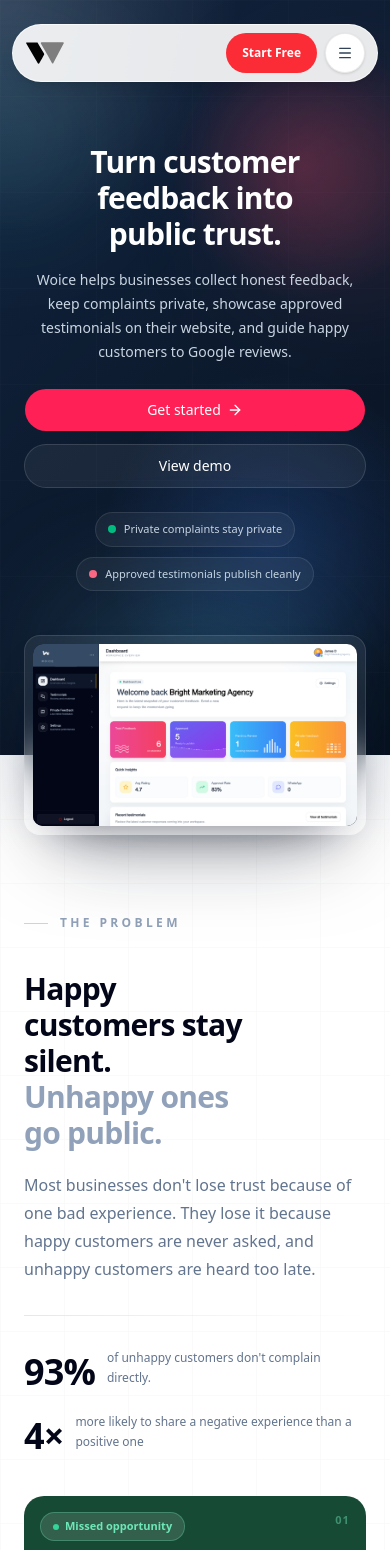
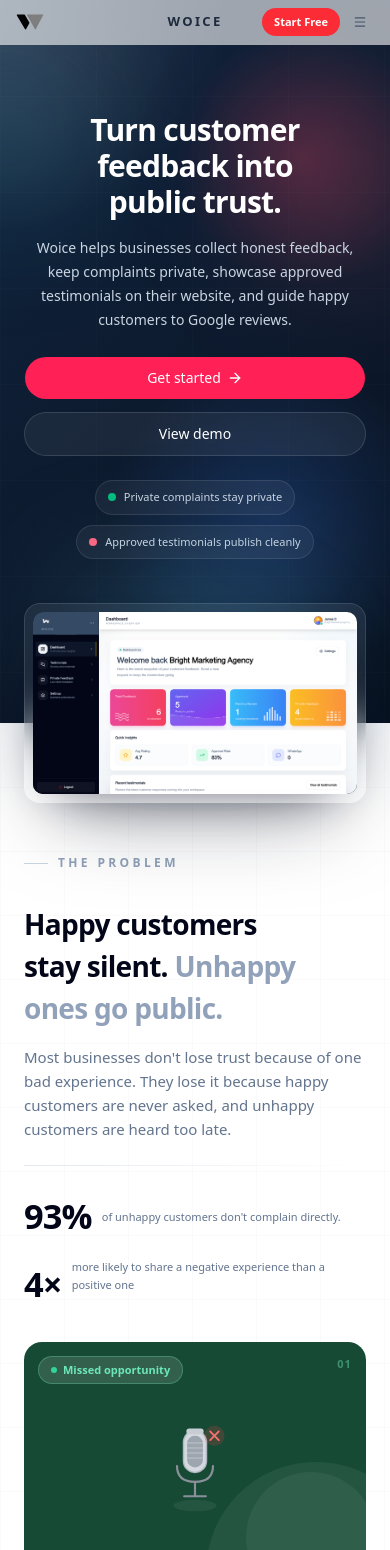
Before and after one commit to MidhunMohan210/woice_home, a Next.js app: page / in a window 390 px wide. Shown: the top 1550 px of the page. Built offline with nearby package versions, Linux system fonts and the light colour scheme.

Commit message:
navbar make sutiable for small screens also

```diff
--- a/src/components/landing/HeroSection.jsx
+++ b/src/components/landing/HeroSection.jsx
@@ -6,7 +6,7 @@
 
 export default function HeroSection() {
   return (
-    <section className="relative bg-[#0d1b2f] pt-36 sm:pt-44 lg:pt-56">
+    <section className="relative bg-[#0d1b2f] pt-28 sm:pt-32 lg:pt-56">
 
       {/* Overflow-hidden wrapper ONLY for backgrounds/blobs */}
       <div className="absolute inset-0 overflow-hidden">
--- a/src/components/landing/Navbar.jsx
+++ b/src/components/landing/Navbar.jsx
@@ -38,7 +38,7 @@
     };
 
     const handleResize = () => {
-      if (window.innerWidth >= 1024) {
+      if (window.innerWidth >= 768) {
         setIsMobileMenuOpen(false);
       }
     };
@@ -54,32 +54,125 @@
   }, []);
 
   return (
-    <header className="fixed inset-x-0 top-0 z-50 px-3 pt-3 sm:px-6 sm:pt-4 lg:px-8 mt-3">
+    <>
+      {/* ── MOBILE: compact Apple-style navbar (< md) ── */}
+      <header
+        className={[
+          "fixed inset-x-0 top-0 z-50 w-full md:hidden",
+          "transition-[background-color,border-color] duration-300",
+          isScrolled
+            ? "border-b border-slate-200/60 bg-white/80 backdrop-blur-xl"
+            : "border-b border-transparent bg-white/60 backdrop-blur-md",
+        ].join(" ")}
+      >
+        {/* 44px tall bar — Apple's standard touch target height */}
+        <div className="relative flex h-11 items-center justify-between px-4">
+          {/* Left: logo mark */}
+          <Link href="/" className="flex items-center text-slate-950">
+            <Image src={logo} alt="WOICE" className="h-7 w-7" />
+          </Link>
+
+          {/* Center: wordmark absolutely centred */}
+          <span className="pointer-events-none absolute inset-x-0 flex justify-center">
+            <span className="text-[13px] font-semibold tracking-[0.18em] text-slate-800">
+              WOICE
+            </span>
+          </span>
+
+          {/* Right: CTA + hamburger */}
+          <div className="flex items-center gap-1.5">
+            <Link
+              href="#pricing"
+              className="inline-flex h-7 items-center justify-center rounded-full bg-red-500 px-3 text-[11px] font-semibold text-white transition-all duration-200 hover:bg-red-600 active:scale-95"
+            >
+              Start Free
+            </Link>
+
+            <button
+              type="button"
+              aria-expanded={isMobileMenuOpen}
+              aria-label={isMobileMenuOpen ? "Close menu" : "Open menu"}
+              onClick={() => setIsMobileMenuOpen((open) => !open)}
+              className="inline-flex h-7 w-7 items-center justify-center rounded-full text-slate-600 transition-all duration-200 hover:bg-slate-100"
+            >
+              <span
+                className={[
+                  "flex items-center justify-center transition-transform duration-300 ease-out",
+                  isMobileMenuOpen ? "rotate-90 scale-110" : "rotate-0 scale-100",
+                ].join(" ")}
+              >
+                {isMobileMenuOpen ? <X className="size-[14px]" /> : <Menu className="size-[14px]" />}
+              </span>
+            </button>
+          </div>
+        </div>
+
+        {/* Dropdown menu — full-width divider list */}
+        <div
+          className={[
+            "overflow-hidden bg-white/92 backdrop-blur-xl",
+            "transition-[max-height,opacity] duration-300 ease-[cubic-bezier(0.22,1,0.36,1)]",
+            isMobileMenuOpen ? "max-h-64 opacity-100" : "max-h-0 opacity-0",
+          ].join(" ")}
+        >
+          <nav className="grid divide-y divide-slate-100/80">
+            {navItems.map((item, index) => (
+              <NavLink
+                key={item.href}
+                href={item.href}
+                onClick={() => setIsMobileMenuOpen(false)}
+                className={[
+                  "px-5 py-3 text-[13px] tracking-[0.1em] text-slate-700 hover:bg-slate-50/80",
+                  "transition-[transform,opacity,background-color] duration-300 ease-out",
+                  isMobileMenuOpen ? "translate-y-0 opacity-100" : "translate-y-2 opacity-0",
+                ].join(" ")}
+                style={{
+                  transitionDelay: isMobileMenuOpen
+                    ? `${index * 40}ms`
+                    : `${(navItems.length - index - 1) * 30}ms`,
+                }}
+              >
+                {item.label}
+              </NavLink>
+            ))}
+          </nav>
+        </div>
+      </header>
+
+      {/* ── DESKTOP / TABLET: floating navbar (≥ md) ── */}
+      <header className="fixed inset-x-0 top-0 z-50 hidden px-8 pt-6 md:block lg:px-6 lg:pt-8">
         <div
           className={[
             "mx-auto grid items-center rounded-full py-2",
-          "max-w-[860px] grid-cols-[auto_1fr_auto] gap-3 px-3 sm:px-4 sm:pl-5",
+            "max-w-[860px] grid-cols-[auto_1fr_auto] gap-3 px-4 pl-5",
+            "lg:max-w-[760px] lg:gap-2.5 lg:px-3.5 lg:py-1.5 lg:pl-4",
             "border border-white/70 bg-white/90 shadow-[0_22px_55px_-30px_rgba(15,23,42,0.35)] backdrop-blur-xl",
             "transition-[transform,box-shadow,background-color,border-color,padding,max-width] duration-300 ease-out",
             isScrolled
-            ? "-translate-y-1 scale-[0.985] border-white bg-white/92 px-3 shadow-lg sm:px-4"
+              ? "-translate-y-1 scale-[0.985] border-white bg-white/92 px-4 shadow-lg"
               : "translate-y-0 shadow-lg",
           ].join(" ")}
         >
-        <Link href="/" className="flex items-center gap-3 text-slate-950">
-          <Image src={logo} alt="WOICE" className="h-10 w-10" />
+          <Link href="/" className="flex items-center gap-3 text-slate-950 lg:gap-2.5">
+            <Image src={logo} alt="WOICE" className="h-10 w-10 lg:h-8 lg:w-8" />
           </Link>
 
           <div className="flex min-w-0 justify-center">
             <nav
               className={[
-              "hidden items-center justify-center gap-7 whitespace-nowrap text-slate-600 lg:flex",
+                "flex items-center justify-center whitespace-nowrap text-slate-600",
                 "transition-[gap,transform,opacity] duration-300 ease-out",
-              isScrolled ? "gap-6 -translate-y-0.5 opacity-100" : "gap-7 opacity-100",
+                isScrolled
+                  ? "gap-6 -translate-y-0.5 opacity-100 lg:gap-5"
+                  : "gap-7 opacity-100 lg:gap-6",
               ].join(" ")}
             >
               {navItems.map((item) => (
-              <NavLink key={item.href} href={item.href}>
+                <NavLink
+                  key={item.href}
+                  href={item.href}
+                  className="lg:text-[13px] lg:tracking-[0.12em]"
+                >
                   {item.label}
                 </NavLink>
               ))}
@@ -90,66 +183,15 @@
             <Link
               href="#pricing"
               className={[
-              "inline-flex items-center justify-center rounded-full bg-red-500 px-4 text-xs font-semibold text-white transition-all duration-300 hover:-translate-y-0.5 hover:bg-red-600 sm:px-6 sm:text-sm",
-              isScrolled
-                ? "h-10 sm:h-10 sm:px-5"
-                : "h-10 sm:h-12",
+                "inline-flex items-center justify-center rounded-full bg-red-500 px-6 text-sm font-semibold text-white transition-all duration-300 hover:-translate-y-0.5 hover:bg-red-600",
+                isScrolled ? "h-10 px-5 lg:h-9 lg:px-4" : "h-12 lg:h-10 lg:px-5",
               ].join(" ")}
             >
               Start Free
             </Link>
-
-          <button
-            type="button"
-            aria-expanded={isMobileMenuOpen}
-            aria-label={isMobileMenuOpen ? "Close navigation menu" : "Open navigation menu"}
-            onClick={() => setIsMobileMenuOpen((open) => !open)}
-            className="inline-flex h-10 w-10 items-center justify-center rounded-full border border-black/8 bg-white text-slate-700 shadow-sm transition-all duration-300 hover:-translate-y-0.5 hover:bg-slate-50 lg:hidden"
-          >
-            <span
-              className={[
-                "flex items-center justify-center transition-transform duration-300 ease-out",
-                isMobileMenuOpen ? "rotate-90 scale-110" : "rotate-0 scale-100",
-              ].join(" ")}
-            >
-              {isMobileMenuOpen ? <X className="size-4" /> : <Menu className="size-4" />}
-            </span>
-          </button>
           </div>
         </div>
-
-      <div
-        className={[
-          "origin-top mx-auto mt-3 max-w-[860px] overflow-hidden rounded-[28px] border border-white/70 bg-white/92 shadow-[0_24px_70px_-36px_rgba(15,23,42,0.38)] backdrop-blur-xl transition-[max-height,opacity,transform] duration-400 ease-[cubic-bezier(0.22,1,0.36,1)] lg:hidden",
-          isMobileMenuOpen
-            ? "pointer-events-auto max-h-80 translate-y-0 scale-100 opacity-100"
-            : "pointer-events-none max-h-0 -translate-y-3 scale-[0.97] opacity-0",
-        ].join(" ")}
-      >
-        <nav className="grid gap-1 p-3">
-          {navItems.map((item, index) => (
-            <NavLink
-              key={item.href}
-              href={item.href}
-              onClick={() => setIsMobileMenuOpen(false)}
-              className={[
-                "rounded-2xl px-4 py-3 text-left text-sm tracking-[0.12em] hover:bg-slate-100",
-                "transition-[transform,opacity,background-color] duration-300 ease-out",
-                isMobileMenuOpen
-                  ? "translate-y-0 opacity-100"
-                  : "translate-y-2 opacity-0",
-              ].join(" ")}
-              style={{
-                transitionDelay: isMobileMenuOpen
-                  ? `${index * 45}ms`
-                  : `${(navItems.length - index - 1) * 35}ms`,
-              }}
-            >
-              {item.label}
-            </NavLink>
-          ))}
-        </nav>
-      </div>
       </header>
+    </>
   );
 }
--- a/src/components/landing/ProblemSection.jsx
+++ b/src/components/landing/ProblemSection.jsx
@@ -301,52 +301,52 @@
   return (
     <section
       id="features"
-      className="relative bg-white pb-16 pt-[160px] sm:pb-24 sm:pt-[200px] lg:pb-40 lg:pt-[300px]"
+      className="relative bg-white pb-12 pt-[132px] sm:pb-24 sm:pt-[200px] lg:pb-40 lg:pt-[300px]"
     >
       <div className="pointer-events-none absolute inset-0 opacity-[0.025] [background-image:linear-gradient(rgba(0,0,0,0.8)_1px,transparent_1px),linear-gradient(90deg,rgba(0,0,0,0.8)_1px,transparent_1px)] [background-size:64px_64px]" />
       <div className="pointer-events-none absolute inset-x-0 top-0 h-24 bg-gradient-to-b from-slate-100/60 to-transparent sm:h-32 lg:h-40" />
 
       <div className="section-shell relative mx-auto max-w-7xl px-5 sm:px-6 lg:px-8">
-        <div className="mb-10 flex items-center gap-3 sm:mb-14 sm:gap-4 lg:mb-20">
+        <div className="mb-8 flex items-center gap-2.5 sm:mb-14 sm:gap-4 lg:mb-20">
           <div className="h-px w-6 bg-slate-300 sm:w-8" />
           <span className="text-xs font-semibold uppercase tracking-[0.28em] text-slate-400">
             The Problem
           </span>
         </div>
 
-        <div className="grid items-start gap-10 sm:gap-12 lg:grid-cols-[1fr_1.15fr] lg:gap-20 xl:gap-28">
+        <div className="grid items-start gap-8 sm:gap-12 lg:grid-cols-[1fr_1.15fr] lg:gap-20 xl:gap-28">
           {/* Left sticky copy */}
           <div className="lg:sticky lg:top-28">
-            <h2 className="max-w-[13ch] text-3xl font-semibold tracking-tight text-slate-950 sm:text-4xl lg:text-[3.2rem] lg:leading-[1.08]">
+            <h2 className="max-w-[17ch] text-[1.75rem] font-semibold tracking-tight text-slate-950 sm:text-4xl lg:text-[3.2rem] lg:leading-[1.08]">
               Happy customers stay silent.{" "}
               <em className="not-italic text-slate-400">
                 Unhappy ones go public.
               </em>
             </h2>
 
-            <p className="mt-5 max-w-md text-base leading-7 text-slate-500 sm:mt-6 sm:text-lg sm:leading-8">
+            <p className="mt-4 max-w-md text-[15px] leading-6 text-slate-500 sm:mt-6 sm:text-lg sm:leading-8">
               Most businesses don&apos;t lose trust because of one bad
               experience. They lose it because happy customers are never asked,
               and unhappy customers are heard too late.
             </p>
 
-            <div className="my-8 h-px w-full max-w-md bg-gradient-to-r from-slate-200 to-transparent sm:my-10" />
+            <div className="my-6 h-px w-full max-w-md bg-gradient-to-r from-slate-200 to-transparent sm:my-10" />
 
-            <div className="grid max-w-md gap-5 sm:gap-6">
-              <div className="flex items-end gap-3 sm:gap-4">
-                <span className="text-4xl font-semibold tracking-tight text-slate-950 sm:text-5xl">
+            <div className="grid max-w-md gap-4 sm:gap-6">
+              <div className="flex items-end gap-2.5 sm:gap-4">
+                <span className="text-[2.15rem] font-semibold tracking-tight text-slate-950 sm:text-5xl">
                   93%
                 </span>
-                <p className="mb-1 text-xs leading-5 text-slate-500 sm:text-sm">
+                <p className="mb-4 md:mb-2  text-[11px] leading-4.5 text-slate-500 sm:text-sm">
                   of unhappy customers don&apos;t complain directly.
                 </p>
               </div>
 
-              <div className="flex items-end gap-3 sm:gap-4">
-                <span className="text-4xl font-semibold tracking-tight text-slate-950 sm:text-5xl">
+              <div className="flex items-end gap-2.5 sm:gap-4">
+                <span className="text-[2.15rem] font-semibold tracking-tight text-slate-950 sm:text-5xl">
                   4×
                 </span>
-                <p className="mb-1 text-xs leading-5 text-slate-500 sm:text-sm">
+                <p className="mb-4 md:mb-2  text-[11px] leading-4.5 text-slate-500 sm:text-sm">
                   more likely to share a negative experience than a positive one
                 </p>
               </div>
@@ -354,10 +354,10 @@
           </div>
 
           {/* Right card grid */}
-          <div className="grid grid-cols-1 gap-3 sm:grid-cols-2">
+          <div className="grid grid-cols-1 gap-2.5 sm:grid-cols-2 sm:gap-3">
             {/* Card 1 — Silent happy customers */}
             <div
-              className={`${cardHoverClass} min-h-[280px] rounded-[20px] p-4 sm:row-span-2 sm:min-h-0 sm:rounded-[22px] sm:p-5 lg:p-[22px]`}
+              className={`${cardHoverClass} min-h-[248px] rounded-[18px] p-3.5 sm:row-span-2 sm:min-h-0 sm:rounded-[22px] sm:p-5 lg:p-[22px]`}
               style={{
                 background: "#164A35",
                 position: "relative",
@@ -396,7 +396,7 @@
               </div>
 
               <div
-                className="py-4 sm:py-5"
+                className="py-3 sm:py-5"
                 style={{
                   flex: 1,
                   display: "flex",
@@ -404,7 +404,7 @@
                   justifyContent: "center",
                 }}
               >
-                <div className="scale-[0.82] sm:scale-90 lg:scale-100">
+                <div className="scale-[0.72] sm:scale-90 lg:scale-100">
                   <MicIllustration />
                 </div>
               </div>
@@ -438,7 +438,7 @@
             {/* Card 2 — Public complaints */}
             {/* Card 2 — Public complaints */}
             <div
-              className={`${cardHoverClass} min-h-[160px] rounded-[20px] p-4 sm:min-h-[180px] sm:rounded-[22px] sm:p-5 lg:p-[22px]`}
+              className={`${cardHoverClass} min-h-[144px] rounded-[18px] p-3.5 sm:min-h-[180px] sm:rounded-[22px] sm:p-5 lg:p-[22px]`}
               style={{
                 background: "#8B3A3A",
                 position: "relative",
@@ -516,11 +516,11 @@
               </div>
 
               <div
-                className="scale-[0.78] sm:scale-90 lg:scale-100"
+                className="scale-[0.68] sm:scale-90 lg:scale-100"
                 style={{
                   position: "absolute",
-                  right: 8,
-                  bottom: 6,
+                  right: 2,
+                  bottom: 0,
                   opacity: 0.65,
                   zIndex: 1,
                   pointerEvents: "none",
@@ -533,7 +533,7 @@
             {/* Card 3 — No early warning */}
             {/* Card 3 — No early warning */}
             <div
-              className={`${cardHoverClass} min-h-[160px] rounded-[20px] p-4 sm:min-h-[180px] sm:rounded-[22px] sm:p-5 lg:p-[22px]`}
+              className={`${cardHoverClass} min-h-[144px] rounded-[18px] p-3.5 sm:min-h-[180px] sm:rounded-[22px] sm:p-5 lg:p-[22px]`}
               style={{
                 background: "#D89A2B",
                 position: "relative",
@@ -613,11 +613,11 @@
               </div>
 
               <div
-                className="scale-[0.78] sm:scale-90 lg:scale-100"
+                className="scale-[0.68] sm:scale-90 lg:scale-100"
                 style={{
                   position: "absolute",
-                  right: 8,
-                  bottom: 6,
+                  right: 2,
+                  bottom: 0,
                   opacity: 0.65,
                   zIndex: 1,
                   pointerEvents: "none",
@@ -629,7 +629,7 @@
 
             {/* Card 4 — Generic feedback forms */}
             <div
-              className={`${cardHoverClass} rounded-[20px] p-4 sm:col-span-2 sm:rounded-[22px] sm:p-5 lg:p-[22px]`}
+              className={`${cardHoverClass} rounded-[18px] p-3.5 sm:col-span-2 sm:rounded-[22px] sm:p-5 lg:p-[22px]`}
               style={{
                 background: "#3F638C",
                 position: "relative",
@@ -664,9 +664,9 @@
                 04
               </span>
 
-              <div className="relative z-[1] flex min-h-[148px] items-center gap-3 pr-2 sm:min-h-[100px] sm:gap-5 sm:pr-3">
-                <div className="flex min-w-0 flex-1 items-center gap-3 sm:gap-5">
-                  <div className="shrink-0 scale-90 sm:scale-100">
+              <div className="relative z-[1] flex min-h-[128px] items-center gap-2.5 pr-1 sm:min-h-[100px] sm:gap-5 sm:pr-3">
+                <div className="flex min-w-0 flex-1 items-center gap-2.5 sm:gap-5">
+                  <div className="shrink-0 scale-[0.84] sm:scale-100">
                     <IconCircle bg="rgba(255,255,255,0.15)">
                       <svg
                         width="24"
@@ -714,7 +714,7 @@
                 </div>
 
                 <div
-                  className="ml-auto flex shrink-0 items-center gap-3 sm:gap-5"
+                  className="ml-auto flex shrink-0 items-center gap-2 sm:gap-5"
                   style={{
                     position: "relative",
                     zIndex: 1,
@@ -728,7 +728,7 @@
                       label="Low response rate"
                     />
                   </div>
-                  <div className="translate-x-1 scale-[0.9] sm:translate-x-2 sm:scale-100">
+                  <div className="translate-x-0.5 scale-[0.78] sm:translate-x-2 sm:scale-100">
                     <ClipboardIllustration />
                   </div>
                 </div>
@@ -737,7 +737,7 @@
           </div>
         </div>
 
-        <div className="mt-8 sm:mt-10 lg:mt-12">
+        <div className="mt-6 sm:mt-10 lg:mt-12">
           <a
             href="#"
             className="inline-flex items-center gap-2 text-sm font-medium text-slate-950 underline-offset-4 hover:underline"
```
Lines whose indentation alone changed are shown as unchanged.
